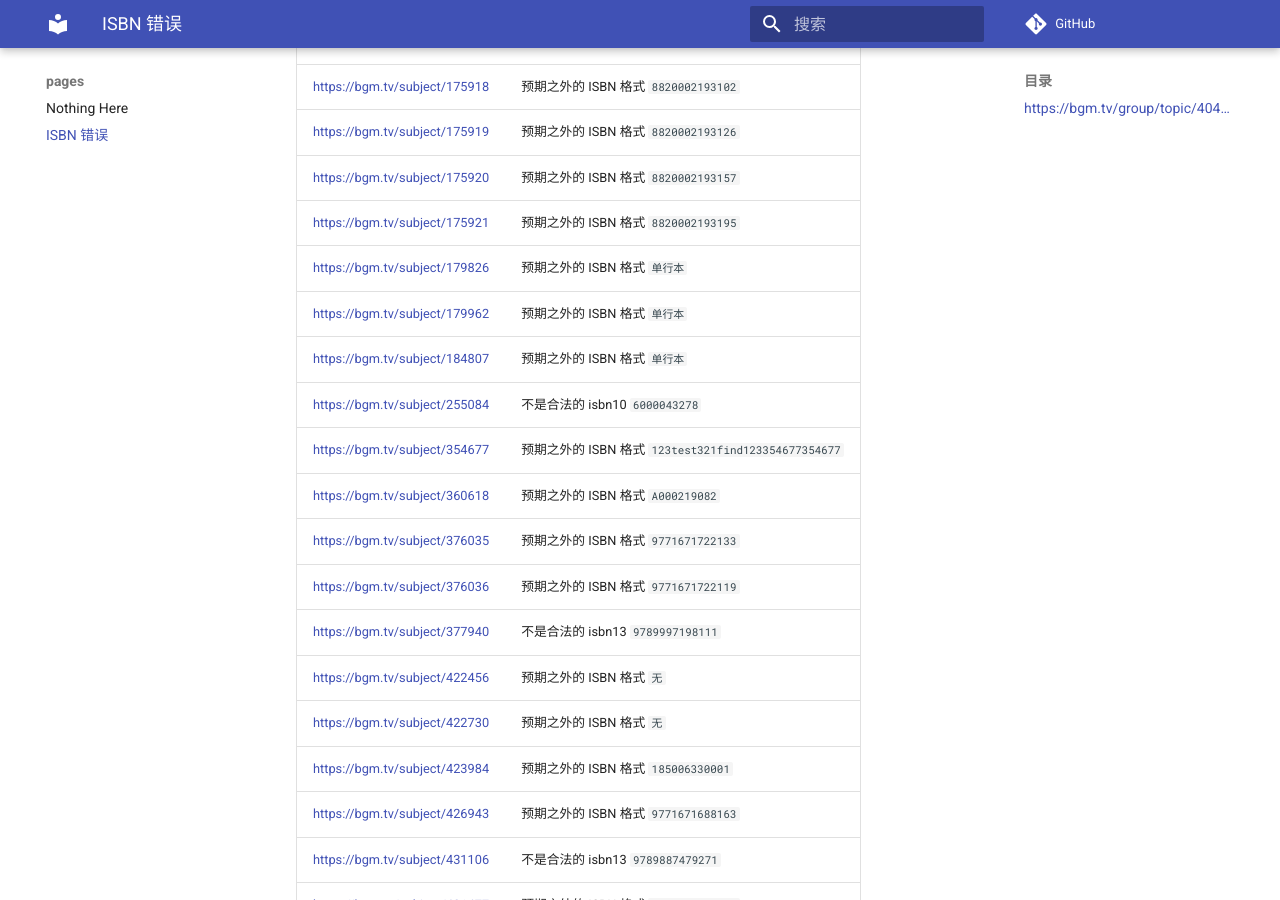
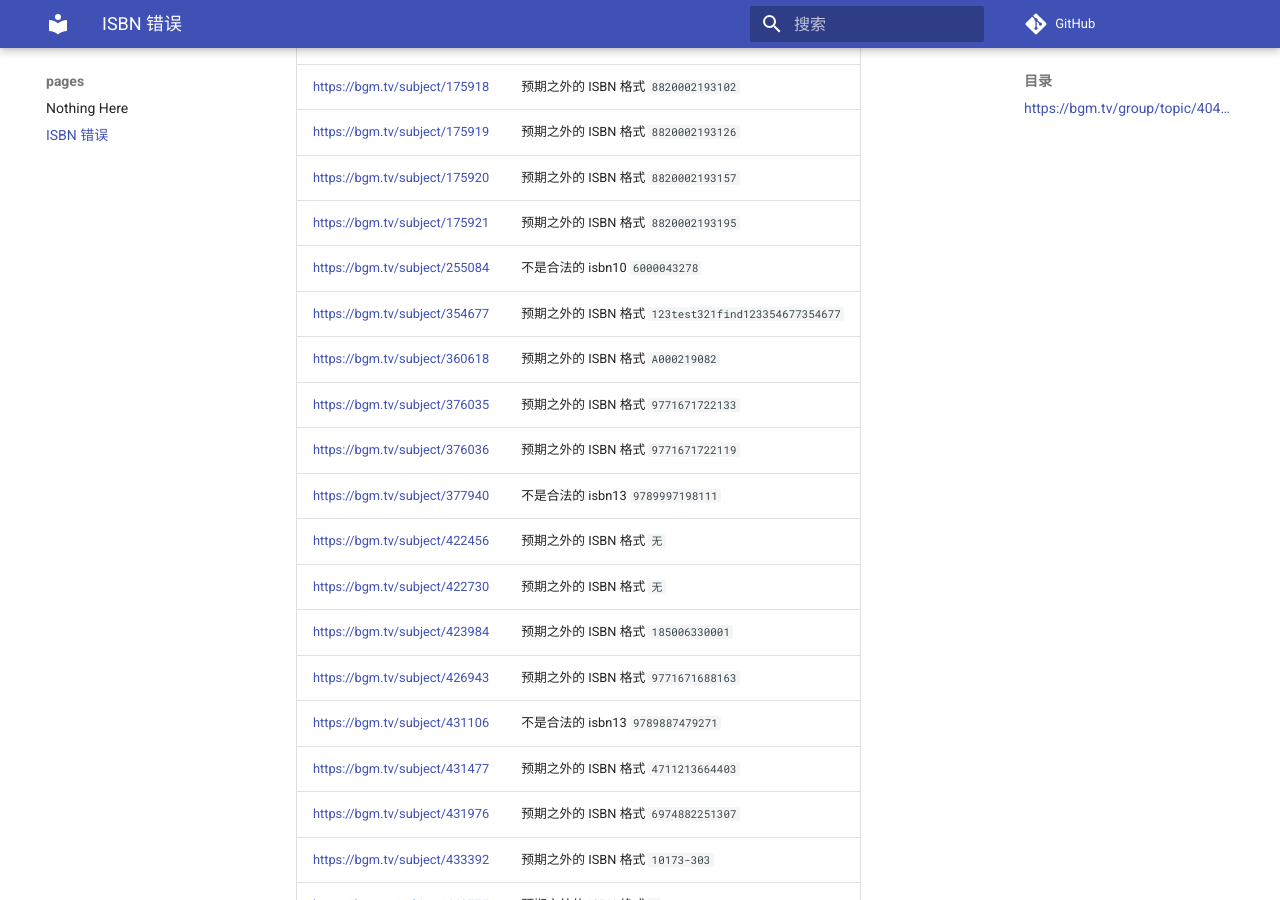
Before and after one commit to trim21/bangumi-pages, an MkDocs documentation site: the page built from docs/isbn.md, in a window 1280 px wide and 900 px high, scrolled down 2573 px. Built offline with MkDocs 1.6.1 and Material for MkDocs 9.7.7, drawn with Linux system fonts in a browser that asks for light colours; comment, search, counter and statistics services are not loaded.

Commit message:
update isbn.md

```diff
--- a/docs/isbn.md
+++ b/docs/isbn.md
@@ -60,9 +60,6 @@ total 126
 | <https://bgm.tv/subject/175919> | 预期之外的 ISBN 格式 <code>8820002193126</code> |
 | <https://bgm.tv/subject/175920> | 预期之外的 ISBN 格式 <code>8820002193157</code> |
 | <https://bgm.tv/subject/175921> | 预期之外的 ISBN 格式 <code>8820002193195</code> |
-| <https://bgm.tv/subject/179826> | 预期之外的 ISBN 格式 <code>单行本</code> |
-| <https://bgm.tv/subject/179962> | 预期之外的 ISBN 格式 <code>单行本</code> |
-| <https://bgm.tv/subject/184807> | 预期之外的 ISBN 格式 <code>单行本</code> |
 | <https://bgm.tv/subject/255084> | 不是合法的 isbn10 <code>6000043278</code> |
 | <https://bgm.tv/subject/354677> | 预期之外的 ISBN 格式 <code>123test321find123354677354677</code> |
 | <https://bgm.tv/subject/360618> | 预期之外的 ISBN 格式 <code>A000219082</code> |
```
Also changed, not shown: other parts of docs/isbn.md (+1 -1 lines).
